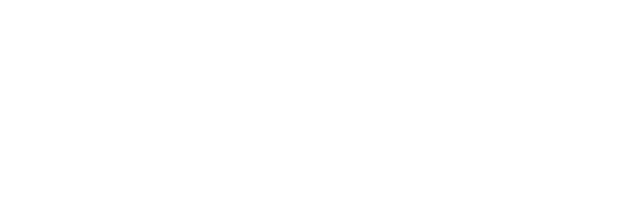
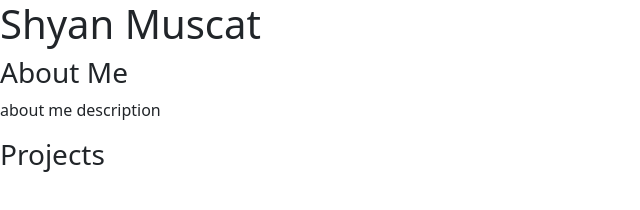
Before and after one commit to ShyanM/portfolio, a plain HTML site: page index.html in a window 1280 px wide. Shown: the whole page, without its empty margins (0-640 px from the left). Drawn offline with nearby package versions, Linux system fonts and the light colour scheme.

Commit message:
outline basic html for page

```diff
--- a/index.html
+++ b/index.html
@@ -6,9 +6,14 @@
     <meta name="viewport" content="width=device-width, initial-scale=1.0">
     <link href="https://cdn.jsdelivr.net/npm/bootstrap@5.2.2/dist/css/bootstrap.min.css" rel="stylesheet" integrity="sha384-Zenh87qX5JnK2Jl0vWa8Ck2rdkQ2Bzep5IDxbcnCeuOxjzrPF/et3URy9Bv1WTRi" crossorigin="anonymous">
 
-    <title>Document</title>
+    <title>Shyan Muscat Portfolio</title>
 </head>
 <body>
+    <h1>Shyan Muscat</h1>
+    <h3>About Me</h3>
+    <p>about me description</p>
+
+    <h3>Projects</h3>
 
 </body>
 </html>
```
